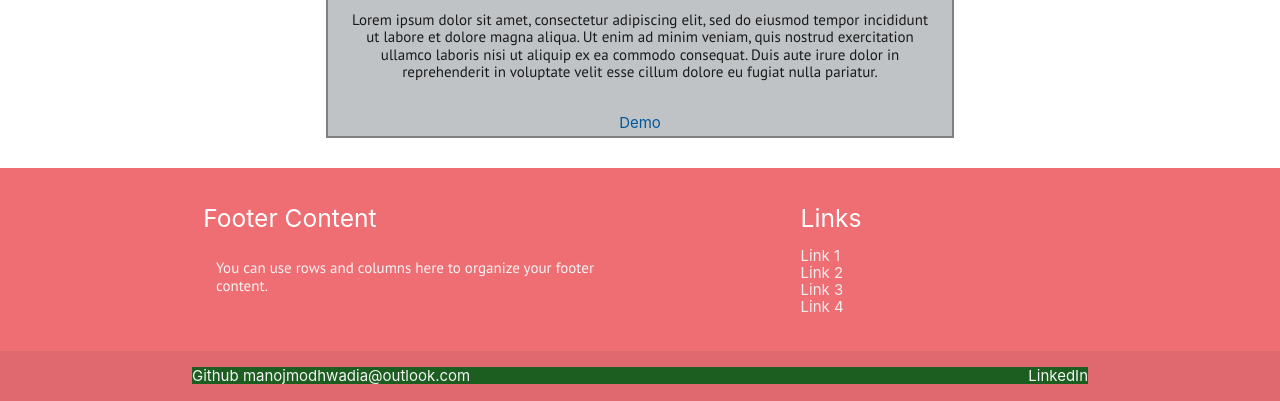
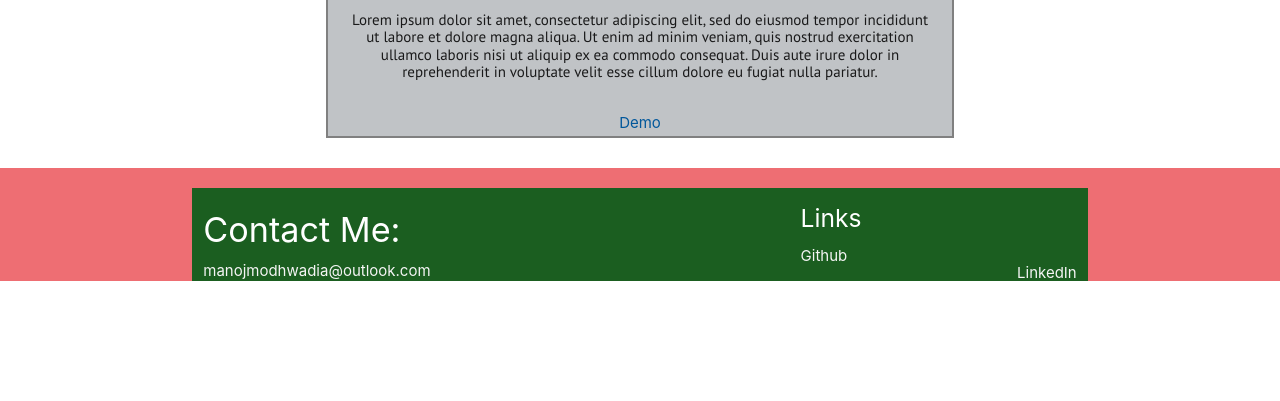
Before and after one commit to Muffinman75/Portfolio, a website: page index.html in a window 1280 px wide. Shown: the part 2832-3233 px from the top of the page. After the commit the page ends 3133 px from the top, so only its background shows below. Drawn offline with nearby package versions, Linux system fonts and the light colour scheme.

```diff
--- a/index.html
+++ b/index.html
@@ -98,28 +98,19 @@
                 </div>
             </ul>
         </div> -->
-        <div class="container">
+        <div class="container green darken-4">
             <div class="row">
               <div class="col l6 s12">
-                <h5 class="white-text">Footer Content</h5>
-                <p class="grey-text text-lighten-4">You can use rows and columns here to organize your footer content.</p>
+                <h4 class="white-text">Contact Me:</h4>
+                <a class="grey-text text-lighten-4 center" href="mailto:manojmodhwadia@outlook.com">manojmodhwadia@outlook.com</a>
               </div>
               <div class="col l4 offset-l2 s12">
                 <h5 class="white-text">Links</h5>
                 <ul>
-                  <li><a class="grey-text text-lighten-3" href="#!">Link 1</a></li>
-                  <li><a class="grey-text text-lighten-3" href="#!">Link 2</a></li>
-                  <li><a class="grey-text text-lighten-3" href="#!">Link 3</a></li>
-                  <li><a class="grey-text text-lighten-3" href="#!">Link 4</a></li>
+                  <li><a class="grey-text text-lighten-4" href="https://github.com/Muffinman75">Github</a></li>
+                  <li><a class="grey-text text-lighten-4 right" href="https://www.linkedin.com/in/manoj-m-74a230169/">LinkedIn</a></li>
                 </ul>
               </div>
-            </div>
-          </div>
-        <div class="footer-copyright">
-            <div class="container green darken-4">
-            <a class="grey-text text-lighten-4" href="https://github.com/Muffinman75">Github</a>
-            <a class="grey-text text-lighten-4 center" href="mailto:manojmodhwadia@outlook.com">manojmodhwadia@outlook.com</a>
-            <a class="grey-text text-lighten-4 right" href="https://www.linkedin.com/in/manoj-m-74a230169/">LinkedIn</a>
             </div>
           </div>
     </footer>
```
